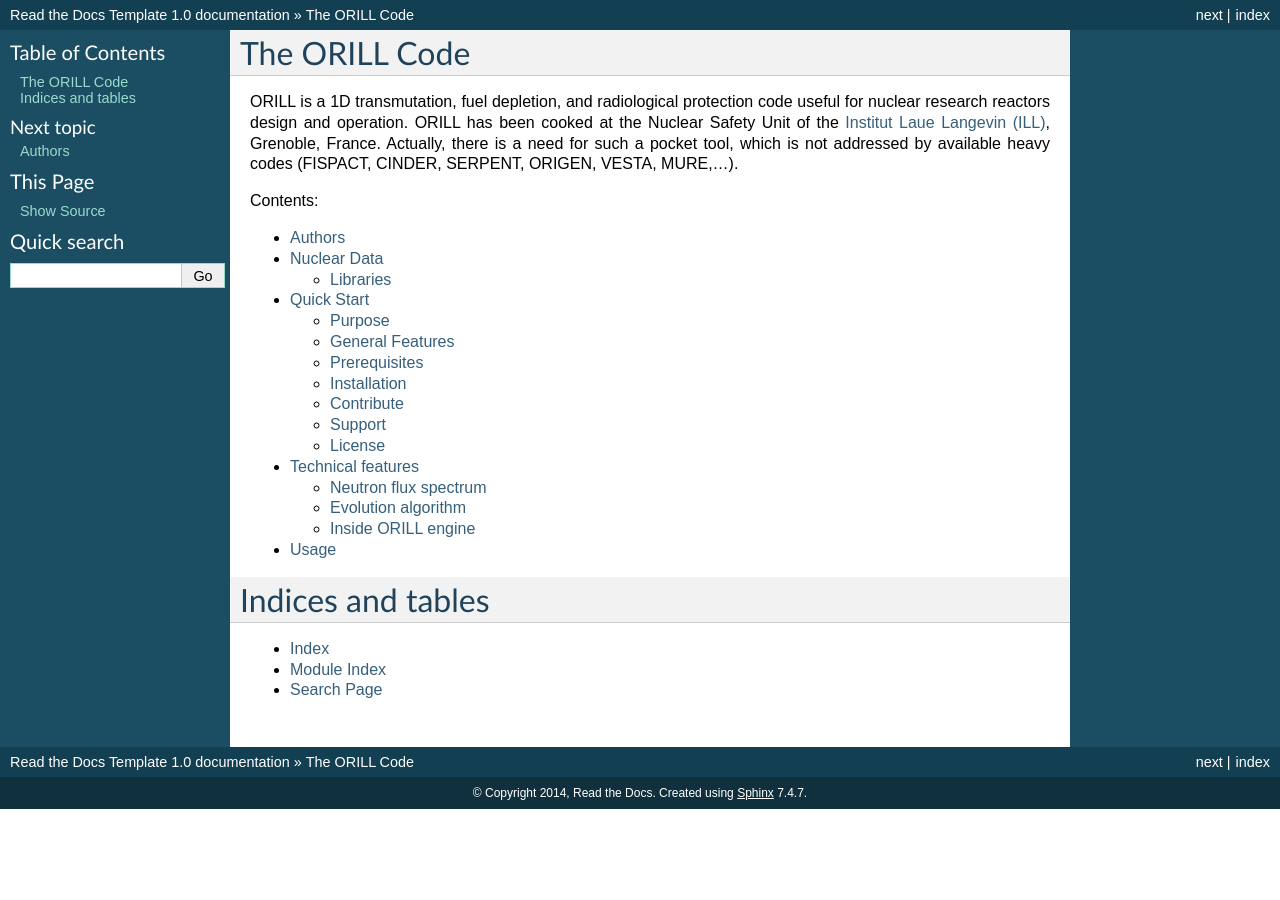
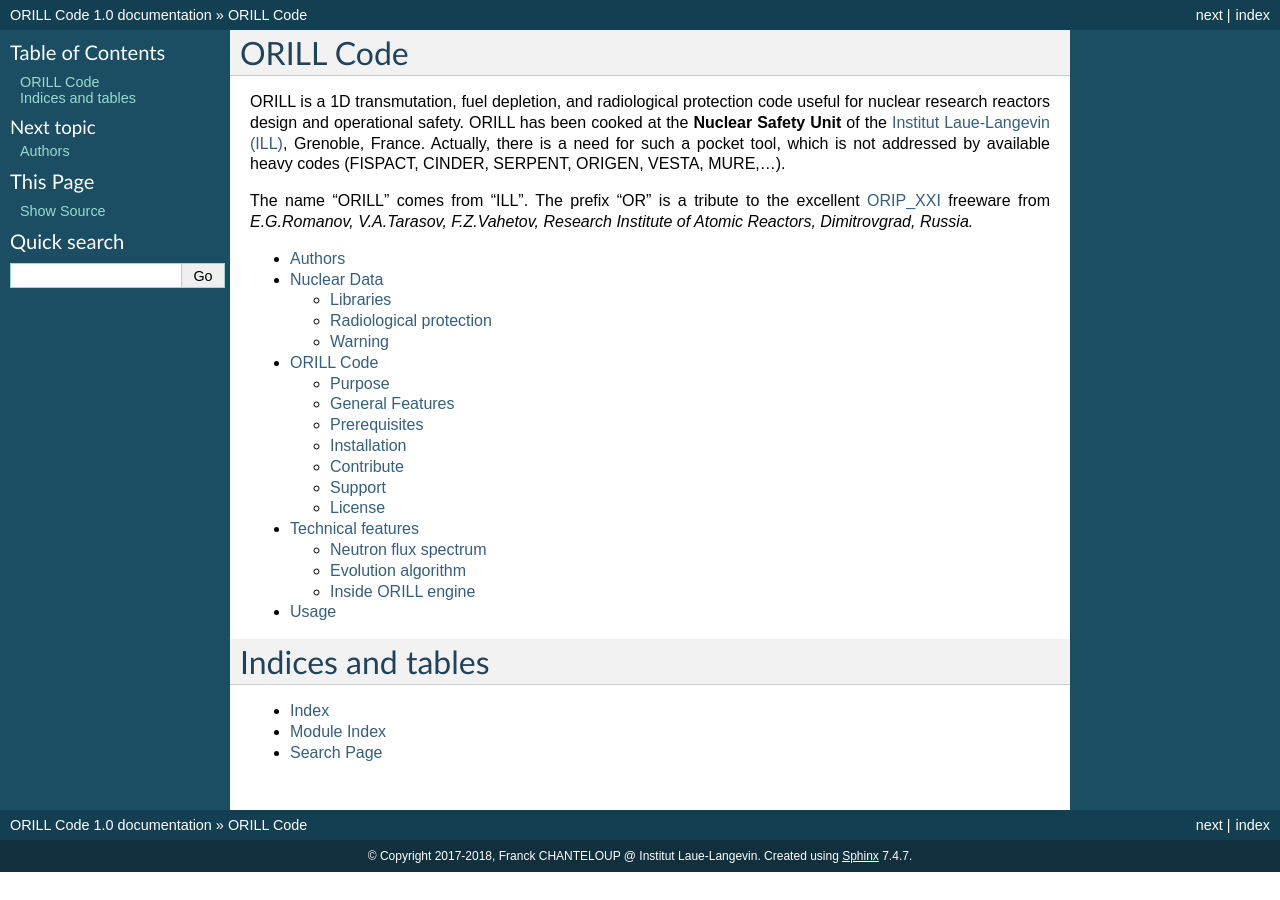
Before and after one commit to orill/orill, a Sphinx documentation site: the page built from docs/index.rst, in a window 1280 px wide. Built offline with Sphinx 7.4.7, drawn with Linux system fonts in a browser that asks for light colours.

Commit message:
Add files via upload

```diff
--- a/AUTHORS.rst
+++ b/AUTHORS.rst
@@ -1,4 +1,4 @@
 Authors
 -------
 
-* Franck CHANTELOUP - Head of Safety Unit - `Institute Laue Langevin <http://www.ill.eu>`_, Grenoble, France.
+* Dr. Franck CHANTELOUP - Head of Nuclear Safety Unit - `Institute Laue-Langevin <http://www.ill.eu>`_, Grenoble, France.
--- a/docs/conf.py
+++ b/docs/conf.py
@@ -43,8 +43,8 @@
 master_doc = 'index'
 
 # General information about the project.
-project = u'Read the Docs Template'
-copyright = u'2014, Read the Docs'
+project = u'ORILL Code'
+copyright = u'2017-2018, Franck CHANTELOUP @ Institut Laue-Langevin'
 
 # The version info for the project you're documenting, acts as replacement for
 # |version| and |release|, also used in various other places throughout the
@@ -176,7 +176,7 @@
 #html_file_suffix = None
 
 # Output file base name for HTML help builder.
-htmlhelp_basename = 'ReadtheDocsTemplatedoc'
+htmlhelp_basename = 'ORILL Code'
 
 
 # -- Options for LaTeX output ---------------------------------------------
@@ -196,8 +196,8 @@
 # (source start file, target name, title,
 #  author, documentclass [howto, manual, or own class]).
 latex_documents = [
-  ('index', 'ReadtheDocsTemplate.tex', u'Read the Docs Template Documentation',
-   u'Read the Docs', 'manual'),
+  ('index', 'ORILL_Code.tex', u'ORILL Code',
+   u'Franck CHANTELOUP @ Institut Laue-Langevin', 'manual'),
 ]
 
 # The name of an image file (relative to this directory) to place at the top of
@@ -226,8 +226,8 @@
 # One entry per manual page. List of tuples
 # (source start file, name, description, authors, manual section).
 man_pages = [
-    ('index', 'readthedocstemplate', u'Read the Docs Template Documentation',
-     [u'Read the Docs'], 1)
+    ('index', 'ORILL_Code', u'ORILL Code',
+     [u'ORILL Code'], 1)
 ]
 
 # If true, show URL addresses after external links.
@@ -240,8 +240,8 @@
 # (source start file, target name, title, author,
 #  dir menu entry, description, category)
 texinfo_documents = [
-  ('index', 'ReadtheDocsTemplate', u'Read the Docs Template Documentation',
-   u'Read the Docs', 'ReadtheDocsTemplate', 'One line description of project.',
+  ('index', 'ORILL Code', u'ORILL Code Documentation',
+   u'ORILL Code', 'ORILL Code', 'One line description of project.',
    'Miscellaneous'),
 ]
 
--- a/docs/index.rst
+++ b/docs/index.rst
@@ -1,16 +1,16 @@
-.. Read the Docs Template documentation master file, created by
-   sphinx-quickstart on Tue Aug 26 14:19:49 2014.
-   You can adapt this file completely to your liking, but it should at least
-   contain the root `toctree` directive.
+ORILL Code
+==========
 
-The ORILL Code
-==================================================
-
-ORILL is a 1D transmutation, fuel depletion, and radiological protection code useful for nuclear research reactors design and operation.
-ORILL has been cooked at the Nuclear Safety Unit of the `Institut Laue Langevin (ILL) <http://www.ill.eu>`_, Grenoble, France.
+ORILL is a 1D transmutation, fuel depletion, and radiological protection code useful for nuclear research reactors design and operational safety.
+ORILL has been cooked at the **Nuclear Safety Unit** of the `Institut Laue-Langevin (ILL) <http://www.ill.eu>`_, Grenoble, France.
 Actually, there is a need for such a pocket tool, which is not addressed by available heavy codes (FISPACT, CINDER, SERPENT, ORIGEN, VESTA, MURE,...).
 
-Contents:
+The name “ORILL” comes from “ILL”.
+The prefix “OR” is a tribute to the excellent `ORIP_XXI <http://www.oecd-nea.org/tools/abstract/detail/nea-1880/>`_
+freeware from *E.G.Romanov, V.A.Tarasov, F.Z.Vahetov,
+Research Institute of Atomic Reactors, Dimitrovgrad, Russia.*
+
+
 
 .. toctree::
    :maxdepth: 2
--- a/docs/techfeatures.rst
+++ b/docs/techfeatures.rst
@@ -22,7 +22,6 @@
 Mini-Max Polynomial Approximation (`MMPA <https://doi.org/10.1016/j.anucene.2015.02.015>`_) of matrix exponential can be used in ORILL.
 It is extremely simple to code on sparse matrix, and has several advantages over Chebyshev Rational Approximation Method (CRAM).
 MMPA method is very stable.
-
 It is described by Yosuke Kawamoto and al.,
 *Numerical solution of matrix exponential in burn-up equation using mini-max polynomial approximation,
 Annals of Nuclear Energy, Volume 80, 2015, Pages 219-224*.
```
Also changed, not shown: README.rst (+8 -6 lines), docs/nucdata.rst (+20 -5 lines).
